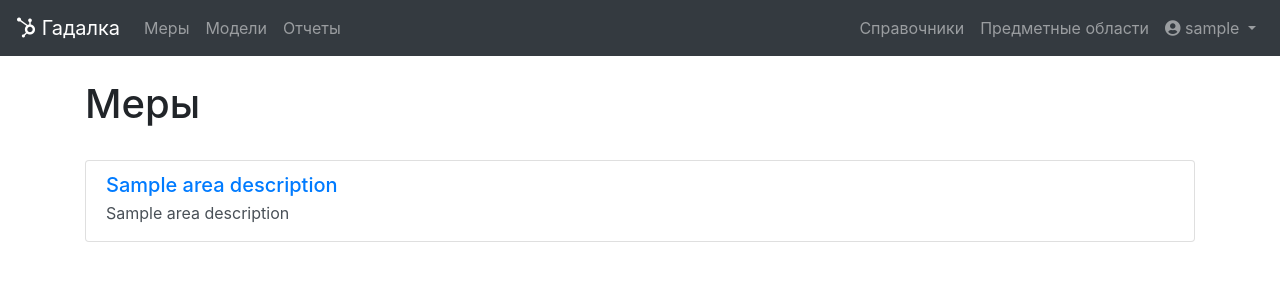
After one commit to koe4toto/gadalka, a Flask app: page /measures in a window 1280 px wide. The commit adds this page. Shown: the top 300 px of the page. Run offline with Flask 2, Linux system fonts and the light colour scheme; the visitor is signed in with stand-in values (Sample User, id 1); a database or web service that is not in the repository returns one stand-in record (values such as "Sample title"); some libraries are stand-ins or nearby versions.

Commit message:
Список измерений пользователя

```diff
--- a/app.py
+++ b/app.py
@@ -726,7 +726,7 @@ def update_ref(id):
             conn.commit()
 
             # Открывается сохраненный файл
-            rb = xlrd.open_workbook(UPLOAD_FOLDER + filename)
+            rb = xlrd.open_workbook(constants.UPLOAD_FOLDER + filename)
             sheet = rb.sheet_by_index(0)
 
             # Запсиь строчек справочника в базу данных
@@ -756,6 +756,25 @@ def update_ref(id):
 
 
 
+# Меры
+@app.route("/measures")
+@is_logged_in
+def measures():
+    # Список справочников
+    cursor.execute(
+        '''SELECT * FROM area_description WHERE user_id=%s AND type=%s ORDER BY id DESC''',
+        [str(session['user_id']), constants.AREA_DESCRIPTION_TYPE['Мера']])
+    measures_list = cursor.fetchall()
+    return render_template('measures.html', list = measures_list)
+
+# Мера
+@app.route("/measure/<string:id>/")
+def measure(id):
+    # Подключение к базе данных
+    cursor.execute("SELECT * FROM area_description WHERE id = %s", [id])
+    the_measure = cursor.fetchall()
+
+    return render_template('measure.html', id = id, the_measure = the_measure)
 
 
 # Запуск сервера
--- a/templates/includes/_navbar.html
+++ b/templates/includes/_navbar.html
@@ -11,7 +11,7 @@
   <div class="collapse navbar-collapse" id="navbarsExampleDefault">
     <ul class="navbar-nav mr-auto">
       {% if session.logged_in %}
-      <li class="nav-item"><a class="nav-link" href="/about">Меры</a></li>
+      <li class="nav-item"><a class="nav-link" href="/measures">Меры</a></li>
       <li class="nav-item"><a class="nav-link" href="/about">Модели</a></li>
       <li class="nav-item"><a class="nav-link" href="/about">Отчеты</a></li>
       {% else %}
--- /dev/null
+++ b/templates/measures.html
@@ -0,0 +1,17 @@
+{% extends 'layout.html' %}
+
+{% block body %}
+    <h1>Меры</h1>
+    <br>
+    <div class="list-group ">
+    {% for i in list %}
+      <a href="measure/{{ i[0] }}" class="list-group-item list-group-item-action flex-column align-items-start">
+        <div class="d-flex w-100 justify-content-between">
+          <h5 class="mb-1 text-primary">{{ i[2] }}</h5>
+        </div>
+          <p class="mb-1">{{ i[1] }}</p>
+      </a>
+    {% endfor %}
+    </div>
+
+{% endblock %}
```
Also changed, not shown: templates/measure.html (added, +9 -0 lines).
